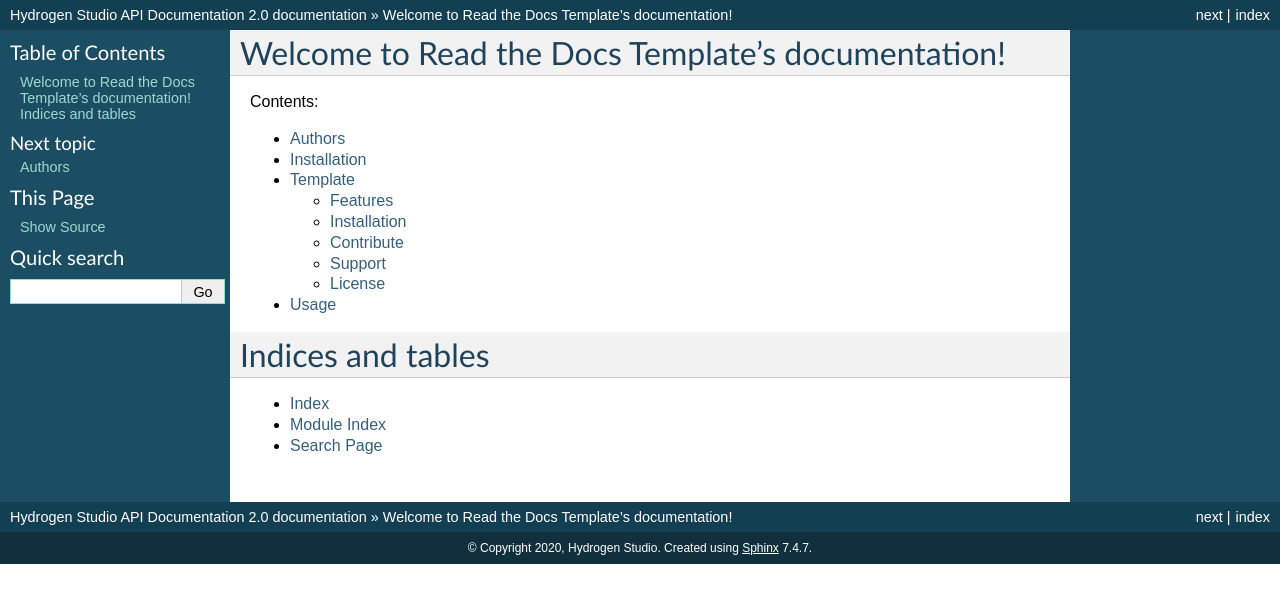
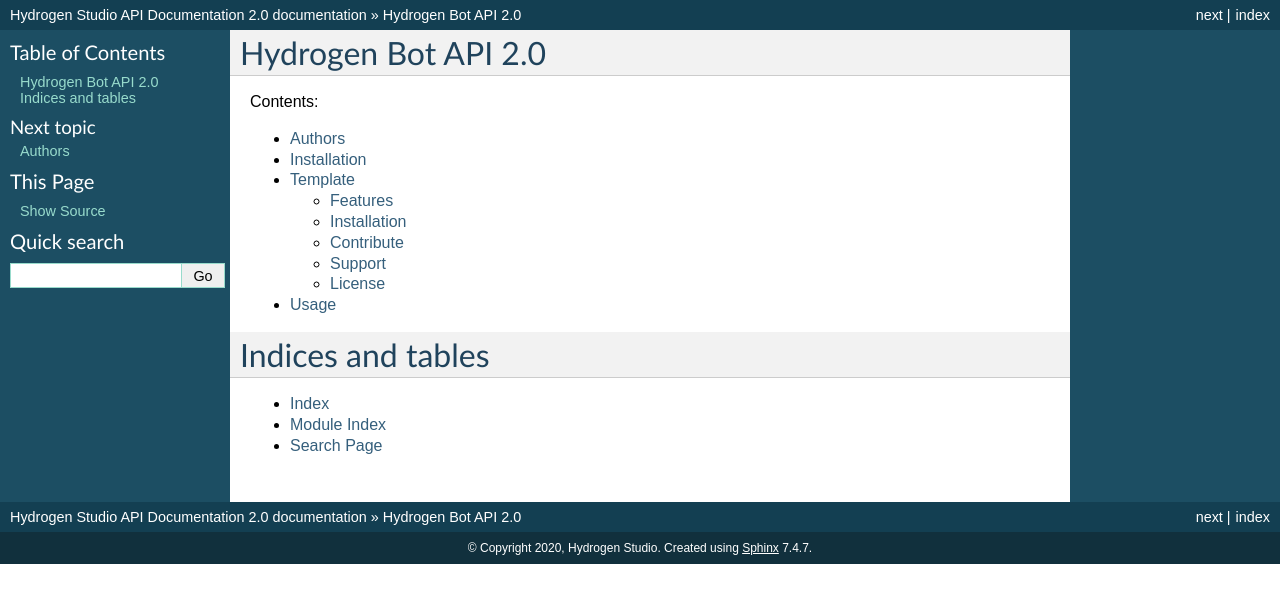
Before and after one commit to hydrogen-studio/hydrogen-developer-doc, a Sphinx documentation site: the page built from docs/index.rst, in a window 1280 px wide. Shown: the top 603 px of the page. Built offline with Sphinx 7.4.7, drawn with Linux system fonts in a browser that asks for light colours.

Commit message:
Update index.rst

```diff
--- a/docs/index.rst
+++ b/docs/index.rst
@@ -3,7 +3,7 @@
    You can adapt this file completely to your liking, but it should at least
    contain the root `toctree` directive.
 
-Welcome to Read the Docs Template's documentation!
+Hydrogen Bot API 2.0
 ==================================================
 
 Contents:
```
